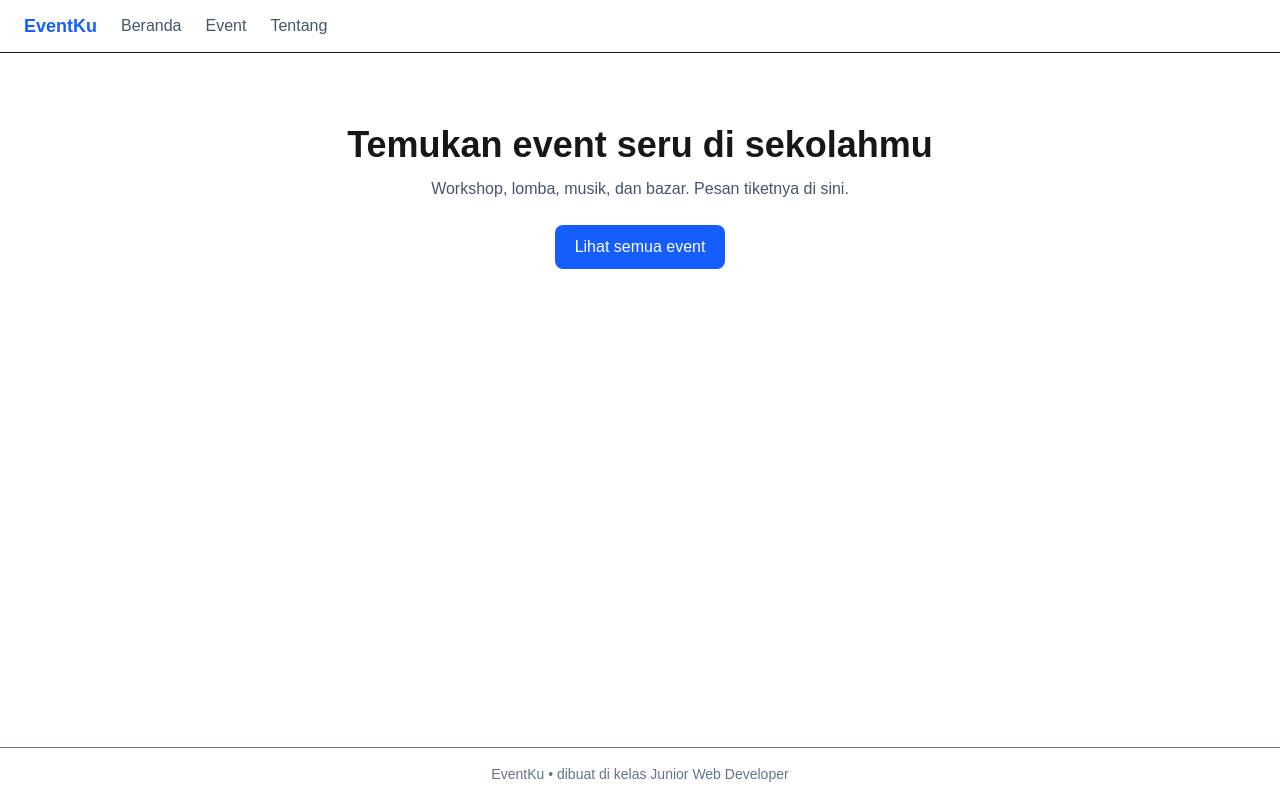
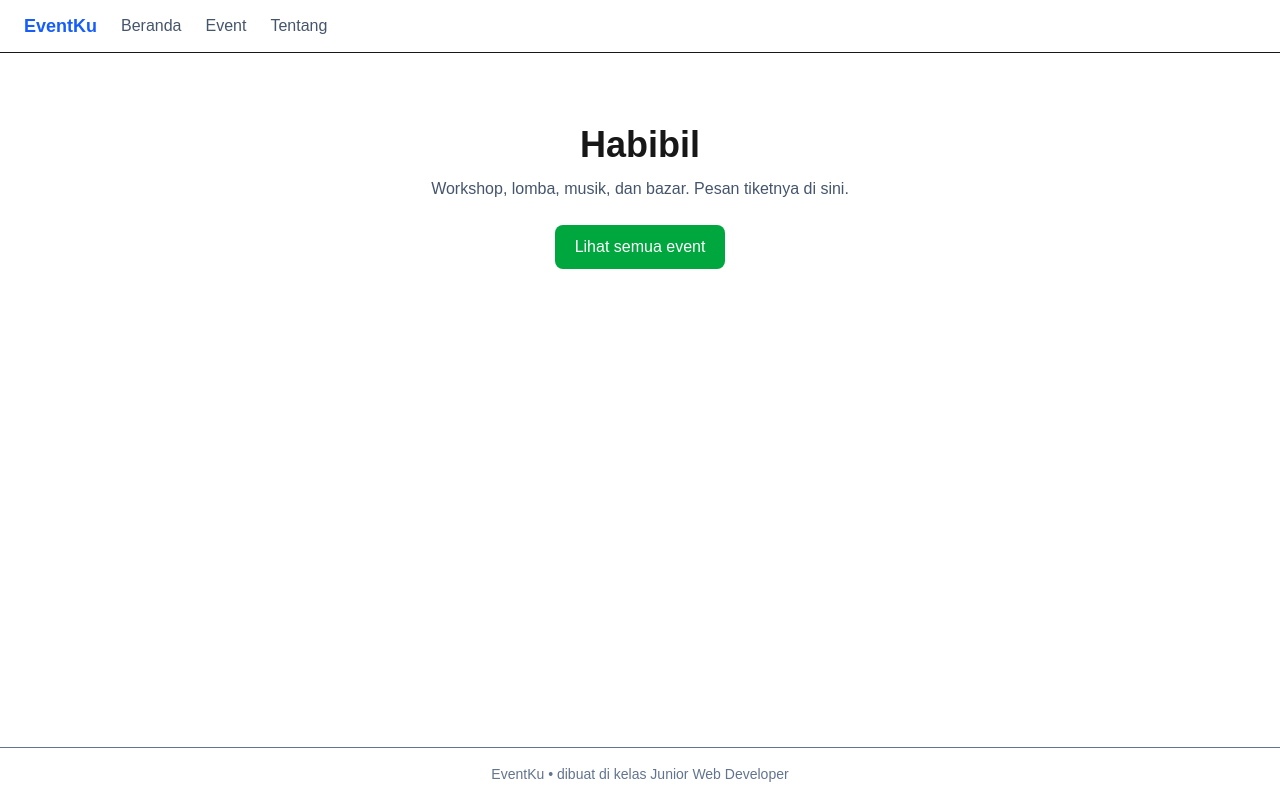
Before and after one commit to habibil1/Latihan-nextjs, a Next.js app: page / in a window 1280 px wide. Built offline with nearby package versions, Linux system fonts and the light colour scheme.

Commit message:
ganti warna tombol biru -> hijau beserta hover

```diff
--- a/app/page.tsx
+++ b/app/page.tsx
@@ -3,13 +3,13 @@ import Link from "next/link";
 export default function Beranda() {
   return (
     <section className="py-12 text-center">
-      <h1 className="text-4xl font-bold">Temukan event seru di sekolahmu</h1>
+      <h1 className="text-4xl font-bold">Habibil</h1>
       <p className="mt-3 text-slate-600">
         Workshop, lomba, musik, dan bazar. Pesan tiketnya di sini.
       </p>
       <Link
         href="/event"
-        className="mt-6 inline-block rounded-lg bg-blue-600 px-5 py-2.5 font-medium text-white hover:bg-blue-700"
+        className="mt-6 inline-block rounded-lg bg-green-600 px-5 py-2.5 font-medium text-white hover:bg-green-700"
       >
         Lihat semua event
       </Link>
```
